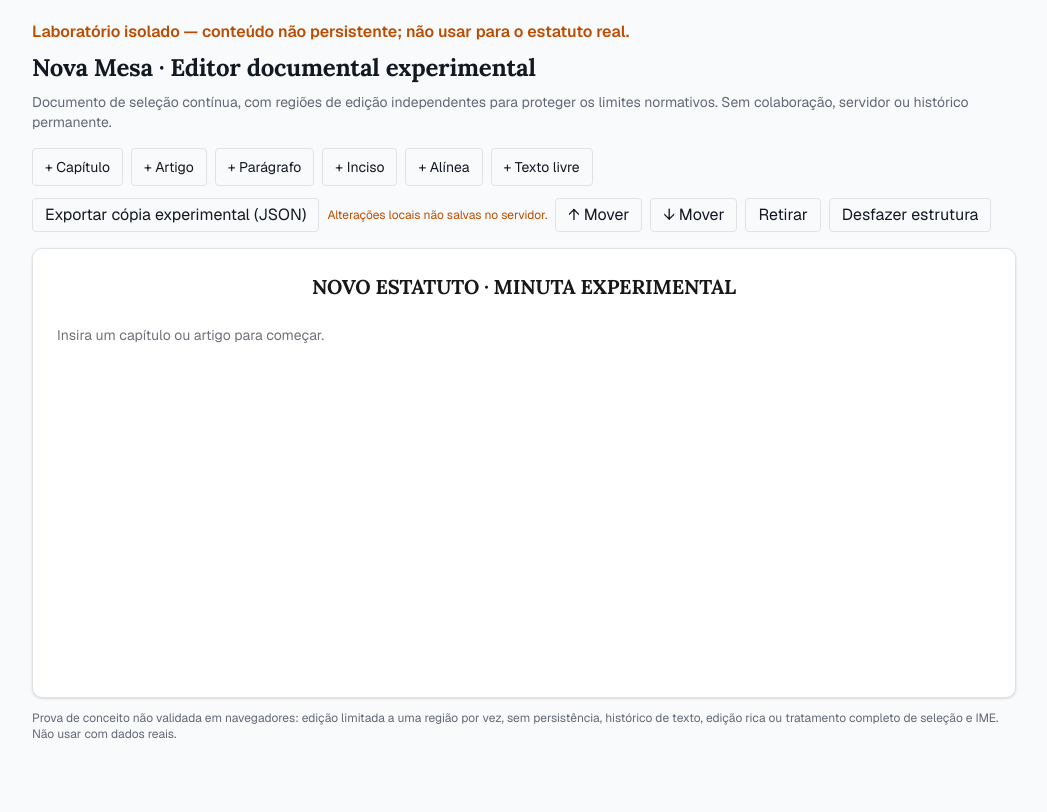
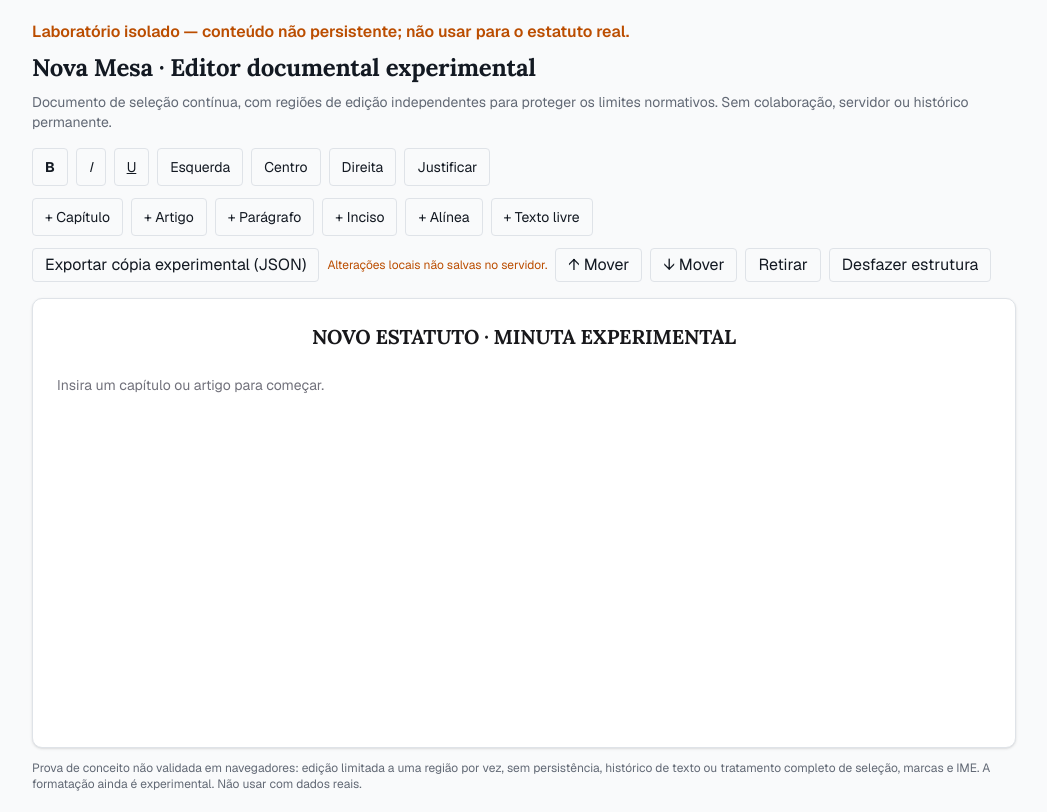
Before and after one commit to vulmarjunior/esdras, a Next.js app in the folder ibo/: page /nova-mesa-lab in a window 1280 px wide. Shown: the whole page, without its empty margins (116-1163 px from the left). Built offline with nearby package versions, Linux system fonts and the light colour scheme.

Commit message:
feat(nova-mesa): acrescentar controles experimentais de negrito itálico sublinhado e alinhamento

```diff
--- a/ibo/components/nova-mesa-poc/continuous-editor-lab.tsx
+++ b/ibo/components/nova-mesa-poc/continuous-editor-lab.tsx
@@ -159,6 +159,23 @@ export default function ContinuousEditorLab(){
     const body=bodyFrom(text);const id=body?.dataset.bodyId;
     if(id&&body){live.current=setRichText(live.current,id,runsFromElement(body));setSavedLocal(false);}
   };
+  const format=(mark:Mark)=>{
+    const selection=window.getSelection();
+    if(!selection?.rangeCount||selection.isCollapsed){setNotice("Selecione o trecho que deseja formatar.");return;}
+    const range=selection.getRangeAt(0),body=bodyFrom(range.startContainer);
+    if(!body||body!==bodyFrom(range.endContainer)){setNotice("Formate somente dentro de um dispositivo.");return;}
+    const id=body.dataset.bodyId;if(!id)return;
+    const before=range.cloneRange();before.selectNodeContents(body);before.setEnd(range.startContainer,range.startOffset);
+    const start=before.toString().length,end=start+range.toString().length;
+    try{commit(formatSelection(live.current,id,start,end,mark),id);}
+    catch(error){setNotice(error instanceof Error?error.message:"Seleção inválida.");}
+  };
+  const align=(alignment:Alignment)=>{
+    const current=selectedRef.current;
+    if(!current){setNotice("Selecione o dispositivo a ser alinhado.");return;}
+    try{commit(setAlignment(live.current,current.id,alignment),current.id);}
+    catch(error){setNotice(error instanceof Error?error.message:"Não foi possível alinhar.");}
+  };
   const download=()=>{
     const blob=new Blob([JSON.stringify(live.current,null,2)],{type:"application/json"});
     const url=URL.createObjectURL(blob);
@@ -170,6 +187,14 @@ export default function ContinuousEditorLab(){
     <p className="mb-2 font-semibold text-amber-700">Laboratório isolado — conteúdo não persistente; não usar para o estatuto real.</p>
     <h1 className="mb-2 text-2xl font-bold">Nova Mesa · Editor documental experimental</h1>
     <p className="mb-4 text-sm text-muted-foreground">Documento de seleção contínua, com regiões de edição independentes para proteger os limites normativos. Sem colaboração, servidor ou histórico permanente.</p>
+    <div className="mb-3 flex flex-wrap gap-2">
+      {(["bold","italic","underline"] as Mark[]).map(mark=>
+        <button type="button" key={mark} title={mark} onMouseDown={event=>event.preventDefault()} onClick={()=>format(mark)}
+          className="rounded border px-3 py-2 text-sm">{mark==="bold"?<strong>B</strong>:mark==="italic"?<em>I</em>:<u>U</u>}</button>)}
+      {(["left","center","right","justify"] as Alignment[]).map(alignment=>
+        <button type="button" key={alignment} title={alignment} onMouseDown={event=>event.preventDefault()} onClick={()=>align(alignment)}
+          className="rounded border px-3 py-2 text-sm">{alignment==="left"?"Esquerda":alignment==="center"?"Centro":alignment==="right"?"Direita":"Justificar"}</button>)}
+    </div>
     <div className="mb-3 flex flex-wrap gap-2">
       {(["chapter","article","paragraph","inciso","alinea","free"] as NodeType[]).map(type=>
         <button type="button" key={type} className="rounded border px-3 py-2 text-sm" onClick={()=>add(type)}>+ {names[type]}</button>)}
@@ -202,10 +227,10 @@ export default function ContinuousEditorLab(){
         style={{marginLeft:Math.min(row.depth,4)*16}}>
         <span contentEditable={false} className="select-none font-semibold">{labelFor(row.node,row.siblings,row.articleNumber,row.chapterNumber)}</span>
         <span contentEditable suppressContentEditableWarning onInput={onInput} onBeforeInput={event=>onBeforeInput(event.nativeEvent as InputEvent)} onPaste={onPaste} data-body-id={row.node.id} data-poc-body="true" className={"inline-block min-w-[55%] whitespace-pre-wrap align-top outline-offset-2 "+(row.node.type==="chapter"?"font-bold":"")}
-          data-placeholder={row.node.type==="free"?"Texto livre reservado":"Redação pendente"}></span>
+          style={{textAlign:row.node.alignment??(row.node.type==="chapter"?"center":"justify")}} data-placeholder={row.node.type==="free"?"Texto livre reservado":"Redação pendente"}></span>
         {row.node.type==="free"&&<span contentEditable={false} className="ml-2 select-none text-xs text-amber-700">Provisório · reservado</span>}
       </div>)}
     </div>
-    <p className="mt-3 text-xs text-muted-foreground">Prova de conceito não validada em navegadores: edição limitada a uma região por vez, sem persistência, histórico de texto, edição rica ou tratamento completo de seleção e IME. Não usar com dados reais.</p>
+    <p className="mt-3 text-xs text-muted-foreground">Prova de conceito não validada em navegadores: edição limitada a uma região por vez, sem persistência, histórico de texto ou tratamento completo de seleção, marcas e IME. A formatação ainda é experimental. Não usar com dados reais.</p>
   </main>;
 }
```
